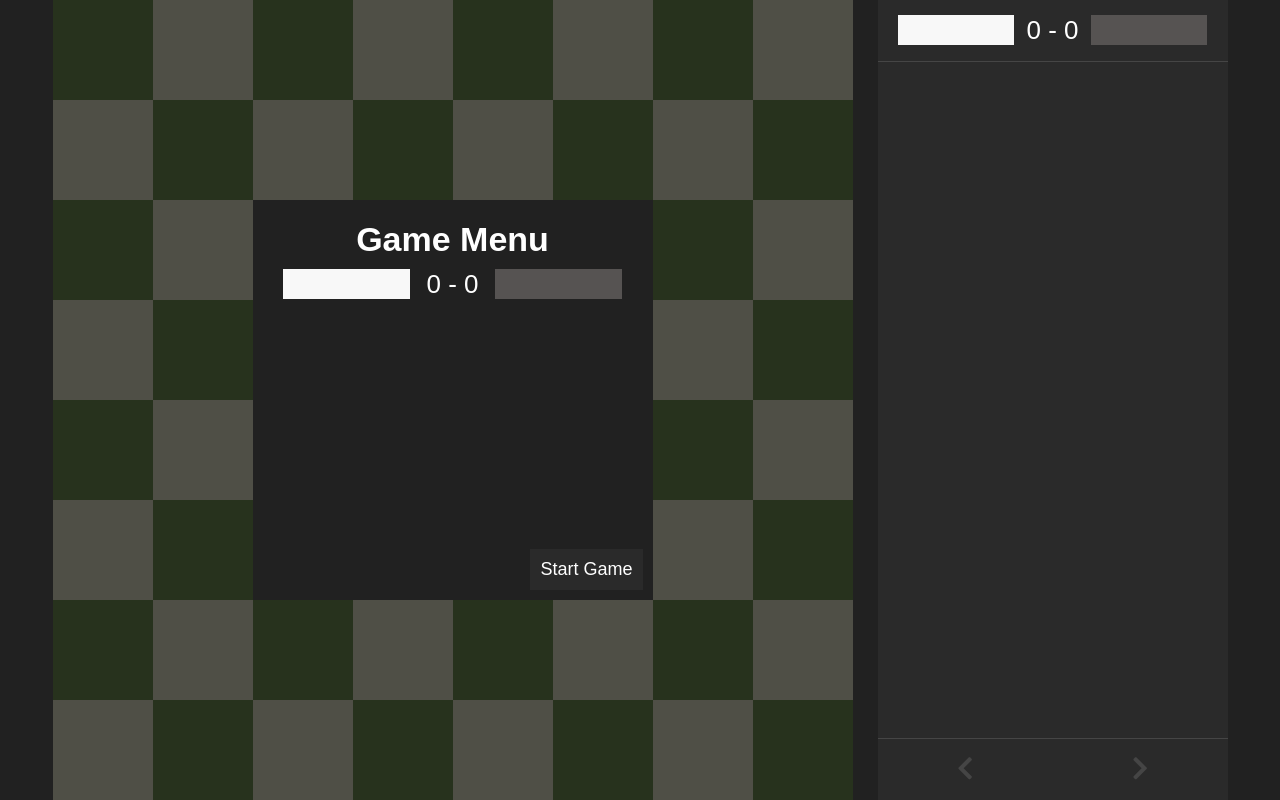
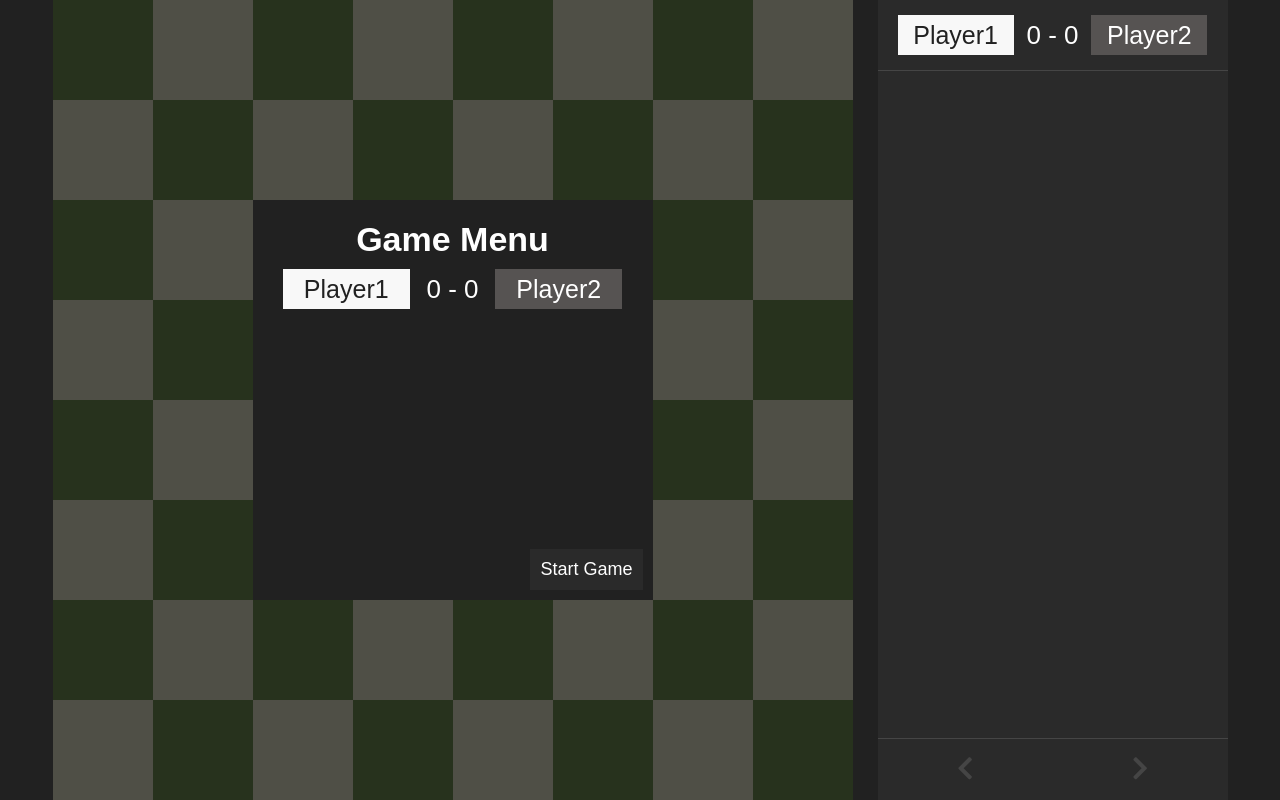
Before and after one commit to NSteczynski/Chess, a React app: page / in a window 1280 px wide. Built offline with nearby package versions, Linux system fonts and the light colour scheme.

Commit message:
Display player name instead of only color and fix bug with switching sides.

```diff
--- a/src/app.tsx
+++ b/src/app.tsx
@@ -20,9 +20,9 @@ const App: React.FunctionComponent<{}> = () => {
   React.useEffect(() => {
     if (!Object.keys(state.historyMoves).length)
       return undefined
-    const color = getLastObject(state.historyMoves)?.isCheckmate ? getLastObject(state.historyMoves).piece.color : settings.startPlayer
-    const newScore = state.lastMove?.isCheckmate ? settings.score[color] + 1 : settings.score[color] - 1
-    return setSettings(prevState => ({ ...prevState, score: { ...prevState.score, [color]: newScore } }))
+    const color = getLastObject(state.historyMoves)?.isCheckmate ? getLastObject(state.historyMoves).piece.color : PlayerColor.WHITE
+    const newScore = state.lastMove?.isCheckmate ? settings.score[color].value + 1 : settings.score[color].value - 1
+    return setSettings(prevState => ({ ...prevState, score: { ...prevState.score, [color]: { ...prevState.score[color], value: newScore } } }))
   }, [state.lastMove != undefined && state.lastMove.isCheckmate])
 
   const createPlayerPieces = (color: PlayerColor, offsetY: number, switchRows: boolean): Dictionary<Piece> => {
@@ -47,8 +47,9 @@ const App: React.FunctionComponent<{}> = () => {
   const onGameStart = (): void => {
     const whitePlayer = createPlayerPieces(PlayerColor.WHITE, 6, false)
     const blackPlayer = createPlayerPieces(PlayerColor.BLACK, 0, true)
-    setSettings(prevState => ({ ...prevState, startPlayer: getOppositeColor(prevState.startPlayer), flip: !prevState.flip }))
-    return setState({ ...DefaultAppState, pieces: { ...whitePlayer, ...blackPlayer }, playerMove: getOppositeColor(settings.startPlayer) })
+    if (settings.score[PlayerColor.WHITE].value > 0 || settings.score[PlayerColor.BLACK].value > 0)
+      setSettings(prevState => ({ ...prevState, flip: !prevState.flip }))
+    return setState({ ...DefaultAppState, pieces: { ...whitePlayer, ...blackPlayer }, playerMove: PlayerColor.WHITE })
   }
 
   const onCellClick = (position: Vector): void => {
@@ -161,7 +162,7 @@ const App: React.FunctionComponent<{}> = () => {
   }
 
   const updateAfterHistoryChange = (move: HistoryMove | undefined, pieces: Dictionary<Piece>): void => {
-    const playerMove = move == undefined ? settings.startPlayer : getOppositeColor(move.piece.color)
+    const playerMove = move == undefined ? PlayerColor.WHITE : getOppositeColor(move.piece.color)
     return setState(prevState => ({
       ...prevState,
       playerMove,
@@ -218,6 +219,7 @@ const App: React.FunctionComponent<{}> = () => {
       </div>
       <GameInformation
         score={settings.score}
+        flip={settings.flip}
         historyMoves={state.historyMoves}
         lastMove={state.lastMove}
         isBackwardDisabled={isBackwardDisabled}
--- a/src/components/components.scss
+++ b/src/components/components.scss
@@ -2,3 +2,4 @@
 @import "./board.scss";
 @import "./gameInformation.scss";
 @import "./promotionMenu.scss";
+@import "./playerName.scss";
--- a/src/components/gameInformation.scss
+++ b/src/components/gameInformation.scss
@@ -12,17 +12,9 @@
     & > p {
       display: flex;
       justify-content: space-between;
+      align-items: center;
       font-size: 26px;
       padding: 0px 20px;
-
-      & > span {
-        display: block;
-        width: 37.5%;
-        height: 30px;
-
-        &.white { background-color: $whitePiece; }
-        &.black { background-color: $blackPiece; }
-      }
     }
   }
 
--- a/src/components/gameInformation.tsx
+++ b/src/components/gameInformation.tsx
@@ -1,9 +1,11 @@
 import React from "react"
+import PlayerName from "./playerName"
 import MovesHistory from "./movesHistory"
-import { Dictionary, HistoryMove, EnumDictionary, PlayerColor } from "../core/types"
+import { Dictionary, HistoryMove, EnumDictionary, PlayerColor, Score } from "../core/types"
 
 const GameInformation: React.FunctionComponent<{
-  score: EnumDictionary<PlayerColor, number>
+  score: EnumDictionary<PlayerColor, Score>
+  flip: boolean
   historyMoves: Dictionary<HistoryMove>
   lastMove: HistoryMove | undefined
   isBackwardDisabled: boolean
@@ -11,10 +13,14 @@ const GameInformation: React.FunctionComponent<{
   onHistoryMoveClick: (move: HistoryMove) => void
   onBackwardHistoryClick: () => void
   onForwardHistoryClick: () => void
-}> = ({ score, historyMoves, lastMove, onHistoryMoveClick, isBackwardDisabled, isForwardDisabled, onBackwardHistoryClick, onForwardHistoryClick }) => (
+}> = ({ score, flip, historyMoves, lastMove, onHistoryMoveClick, isBackwardDisabled, isForwardDisabled, onBackwardHistoryClick, onForwardHistoryClick }) => (
   <div className="gameInformation">
     <div className="score">
-      <p><span className="white" /> {score[PlayerColor.WHITE]} - {score[PlayerColor.BLACK]} <span className="black" /></p>
+      <p>
+        <PlayerName name={score[PlayerColor.WHITE].name} color={PlayerColor.WHITE} flip={flip} />
+        {score[PlayerColor.WHITE].value} - {score[PlayerColor.BLACK].value}
+        <PlayerName name={score[PlayerColor.BLACK].name} color={PlayerColor.BLACK} flip={flip} />
+      </p>
     </div>
     <MovesHistory
       moves={historyMoves}
--- a/src/components/gameMenu.scss
+++ b/src/components/gameMenu.scss
@@ -27,17 +27,9 @@
     & > .score > p {
       display: flex;
       justify-content: space-between;
+      align-items: center;
       font-size: 26px;
       padding: 0px 20px;
-
-      & > span {
-        display: block;
-        width: 37.5%;
-        height: 30px;
-
-        &.white { background-color: $whitePiece; }
-        &.black { background-color: $blackPiece; }
-      }
     }
 
     & > button {
--- a/src/components/gameMenu.tsx
+++ b/src/components/gameMenu.tsx
@@ -1,14 +1,19 @@
 import React from "react"
+import PlayerName from "./playerName"
 import { Settings, PlayerColor } from "../core/types"
 
 const GameMenu: React.FunctionComponent<{
   onGameStart: () => void
-} & Settings> = ({ score, onGameStart }) => (
+} & Settings> = ({ score, flip, onGameStart }) => (
   <div className="gameMenu">
     <div className="container">
       <h2>Game Menu</h2>
       <div className="score">
-        <p><span className="white" /> {score[PlayerColor.WHITE]} - {score[PlayerColor.BLACK]} <span className="black" /></p>
+        <p>
+          <PlayerName name={score[PlayerColor.WHITE].name} color={PlayerColor.WHITE} flip={flip} />
+          {score[PlayerColor.WHITE].value} - {score[PlayerColor.BLACK].value}
+          <PlayerName name={score[PlayerColor.BLACK].name} color={PlayerColor.BLACK} flip={flip} />
+        </p>
       </div>
       <button onClick={onGameStart}>Start Game</button>
     </div>
--- /dev/null
+++ b/src/components/playerName.scss
@@ -0,0 +1,12 @@
+.playerName {
+  display: flex;
+  align-items: center;
+  justify-content: center;
+  width: 37.5%;
+  height: 40px;
+  padding: 5px;
+
+  & > span { color: inherit; word-break: break-word; }
+  &.white { background-color: $whitePiece; color: $background; }
+  &.black { background-color: $blackPiece; color: $text; }
+}
--- /dev/null
+++ b/src/components/playerName.tsx
@@ -0,0 +1,36 @@
+import React from "react"
+import {getOppositeColor} from "../core/functions"
+import { PlayerColor } from "../core/types"
+
+const PlayerName: React.FunctionComponent<{
+  name: string
+  color: PlayerColor
+  flip: boolean
+}> = ({ name, color, flip }) => {
+  const [fontSize, setFontSize] = React.useState<number>(26)
+  const container = React.useRef<HTMLSpanElement>(null)
+  const text = React.useRef<HTMLSpanElement>(null)
+  const className = "playerName " + (flip ? getOppositeColor(color) : color)
+
+  React.useEffect(() => {
+    if (text.current == undefined || container.current == undefined)
+      return undefined
+
+    const containerWidth  = container.current.getBoundingClientRect().width  - 10
+    const containerHeight = container.current.getBoundingClientRect().height - 10
+    const textWidth  = text.current.getBoundingClientRect().width
+    const textHeight = text.current.getBoundingClientRect().height
+
+    if (textWidth <= containerWidth && textHeight <= containerHeight)
+      return undefined
+    return setFontSize(fontSize - 1)
+  }, [name, fontSize])
+
+  return (
+    <span ref={container} className={className}>
+      <span style={{ fontSize }} ref={text}>{name}</span>
+    </span>
+  )
+}
+
+export default PlayerName
--- a/src/core/appstate.ts
+++ b/src/core/appstate.ts
@@ -1,8 +1,7 @@
-import DefaultSettings from "./settings";
-import { AppState } from "./types";
+import { AppState, PlayerColor } from "./types";
 
 const DefaultAppState: AppState = {
-  playerMove: DefaultSettings.startPlayer,
+  playerMove: PlayerColor.WHITE,
   pieces: {},
   selected: undefined,
   selectedMoves: {},
--- a/src/core/settings.ts
+++ b/src/core/settings.ts
@@ -1,11 +1,10 @@
 import { Settings, PlayerColor } from "./types"
 
 const DefaultSettings: Settings = {
-  startPlayer: PlayerColor.BLACK,
-  flip: true,
+  flip: false,
   score: {
-    [PlayerColor.WHITE]: 0,
-    [PlayerColor.BLACK]: 0
+    [PlayerColor.WHITE]: { name: "Player1", value: 0 },
+    [PlayerColor.BLACK]: { name: "Player2", value: 0 }
   }
 }
 
```
Also changed, not shown: src/core/types.ts (+10 -4 lines).
